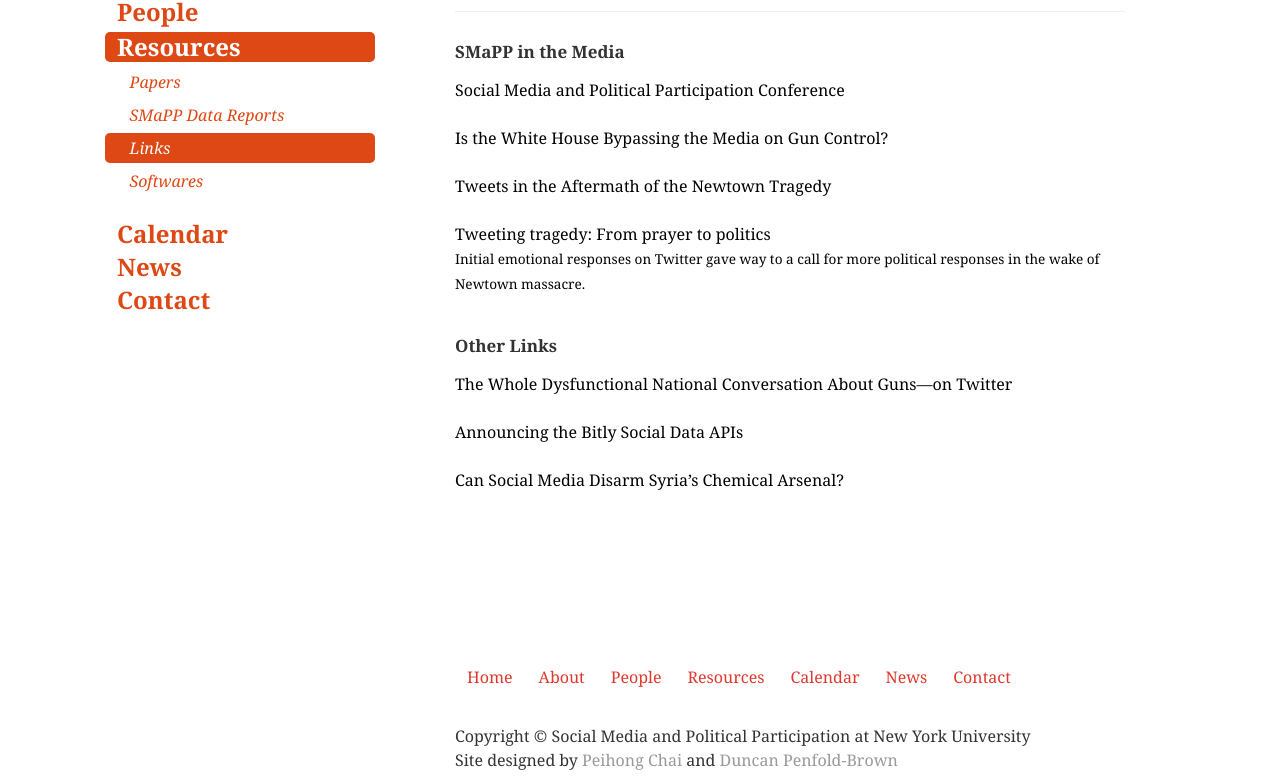
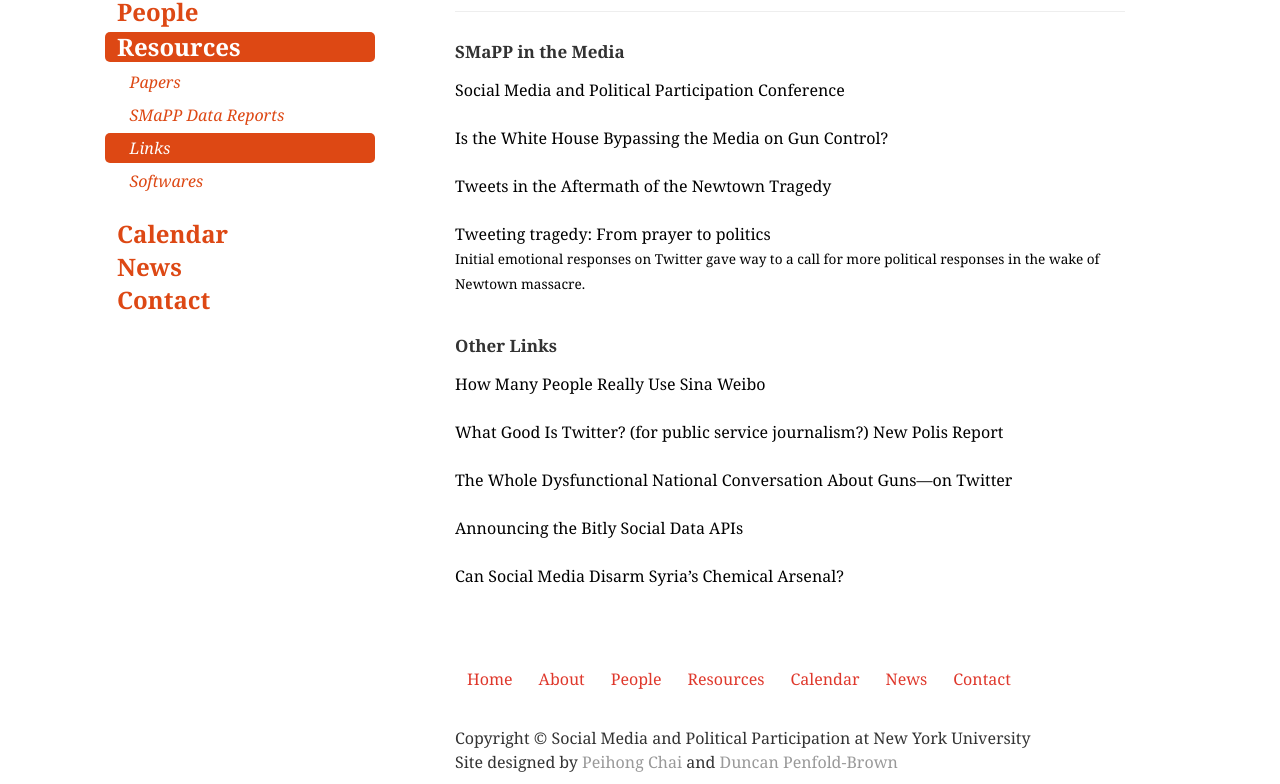
Before and after one commit to pchai/SMaPP_Website, a plain HTML site: page links.html in a window 1280 px wide. Shown: the part 160-944 px from the top of the page. Drawn offline with nearby package versions, Linux system fonts and the light colour scheme.

Commit message:
New Links added

```diff
--- a/links.html
+++ b/links.html
@@ -149,7 +149,14 @@
                     <br>
                     <br>
                     <h5>Other Links</h5>
-
+                    <a href="http://blogs.wsj.com/chinarealtime/2013/03/12/how-many-people-really-use-sina-weibo/?mod=djemChinaRTR_h&utm_source=buffer&buffer_share=781e2" target="_blank" style="color:black">
+                    How Many People Really Use Sina Weibo</a>
+                    <br>
+                    <br>
+                    <a href="http://blogs.lse.ac.uk/polis/2013/03/05/what-good-is-twitter-for-public-service-journalism-new-polis-report/" target="_blank" style="color:black">
+                    What Good Is Twitter? (for public service journalism?) New Polis Report</a>
+                    <br>
+                    <br>
                     <a href="http://www.theatlantic.com/national/archive/2013/02/the-whole-dysfunctional-national-conversation-about-guns-on-twitter-in-one-interactive-graph/273499/" target="_blank" style="color:black">
                     The Whole Dysfunctional National Conversation About Guns—on Twitter </a>
                     <br>
```
Also changed, not shown: student.html (+1 -1 lines).
